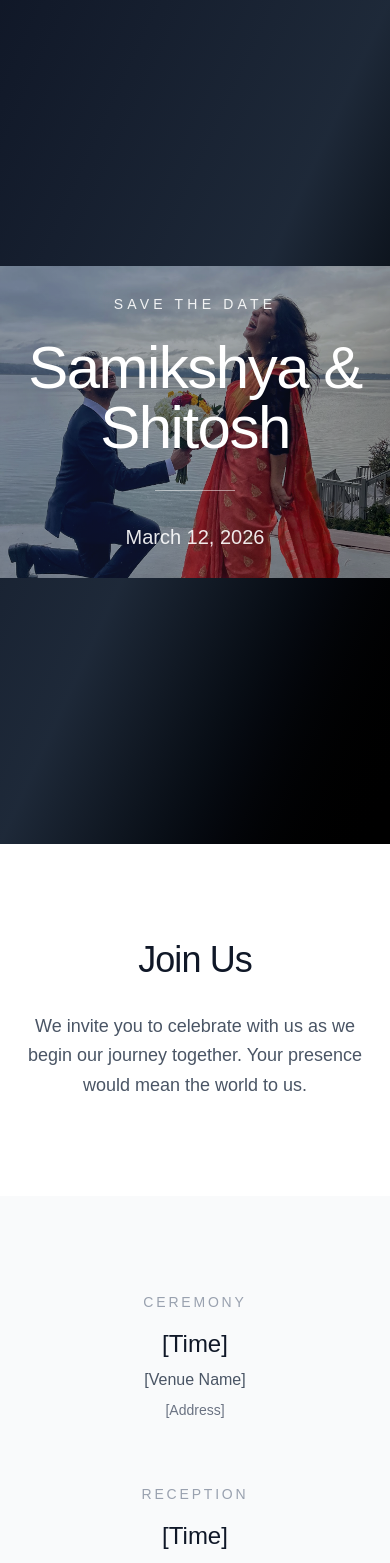
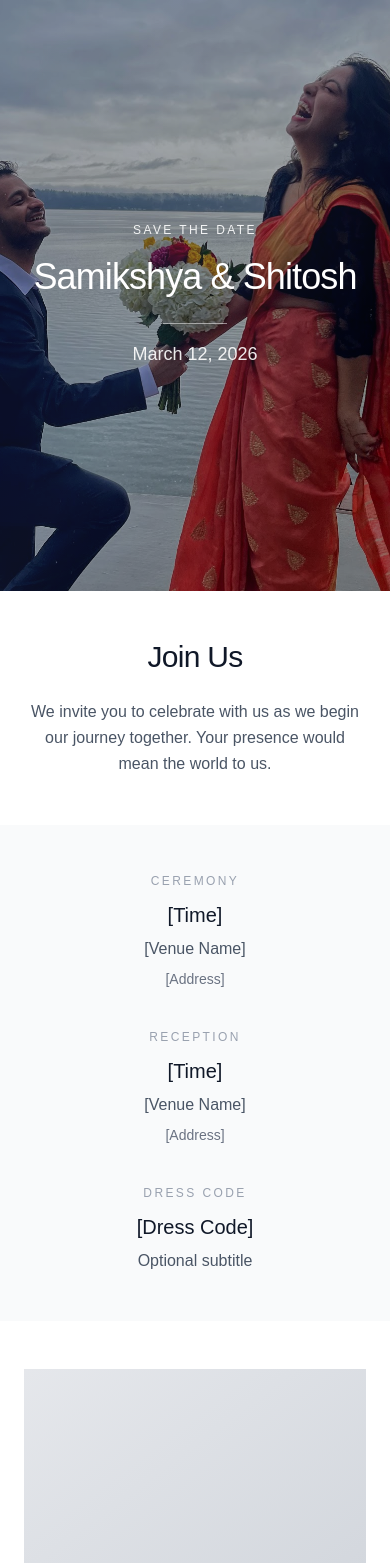
Before and after one commit to shitoshparajuli/invite, a Next.js app: page / in a window 390 px wide. Shown: the top 1563 px of the page. Built offline with nearby package versions, Linux system fonts and the light colour scheme.

Commit message:
mobile update

```diff
--- a/app/page.tsx
+++ b/app/page.tsx
@@ -5,27 +5,27 @@ export default function Home() {
   return (
     <div className="min-h-screen bg-white">
       {/* Hero Section with Photo */}
-      <section className="relative h-screen">
+      <section className="relative h-[70vh] md:h-screen">
         {/* Replace the gradient with your actual hero photo by uncommenting Image below */}
         <div className="absolute inset-0 bg-gradient-to-br from-gray-900 via-gray-800 to-black">
           <Image
             src="/main-photo.jpg"
             alt="Couple photo"
             fill
-            className="object-contain md:object-cover opacity-60"
+            className="object-cover object-center opacity-60"
             priority
           />
         </div>
-        <div className="relative h-full flex items-center justify-center text-center px-4">
+        <div className="relative h-full flex items-center justify-center text-center px-6">
           <div className="max-w-4xl">
-            <p className="text-white/90 text-sm md:text-base tracking-[0.3em] uppercase mb-6 font-light">
+            <p className="text-white/90 text-xs md:text-base tracking-[0.2em] md:tracking-[0.3em] uppercase mb-4 md:mb-6 font-light">
               Save the Date
             </p>
-            <h1 className="text-white text-6xl md:text-8xl mb-8 font-light tracking-tight">
+            <h1 className="text-white text-4xl md:text-6xl lg:text-8xl mb-6 md:mb-8 font-light tracking-tight leading-tight">
               Samikshya & Shitosh
             </h1>
-            <div className="w-20 h-px bg-white/50 mx-auto mb-8"></div>
-            <p className="text-white/90 text-xl md:text-2xl font-light">
+            <div className="w-16 md:w-20 h-px bg-white/50 mx-auto mb-4 md:mb-8"></div>
+            <p className="text-white/90 text-lg md:text-xl lg:text-2xl font-light">
               March 12, 2026
             </p>
           </div>
@@ -33,12 +33,12 @@ export default function Home() {
       </section>
 
       {/* Introduction Section */}
-      <section className="py-24 px-4">
+      <section className="py-12 md:py-24 px-6">
         <div className="max-w-3xl mx-auto text-center">
-          <h2 className="text-4xl md:text-5xl mb-8 font-light tracking-tight text-gray-900">
+          <h2 className="text-3xl md:text-4xl lg:text-5xl mb-6 md:mb-8 font-light tracking-tight text-gray-900">
             Join Us
           </h2>
-          <p className="text-lg md:text-xl text-gray-600 leading-relaxed font-light">
+          <p className="text-base md:text-lg lg:text-xl text-gray-600 leading-relaxed font-light">
             We invite you to celebrate with us as we begin our journey together.
             Your presence would mean the world to us.
           </p>
@@ -46,42 +46,42 @@ export default function Home() {
       </section>
 
       {/* Details Section */}
-      <section className="py-24 px-4 bg-gray-50">
+      <section className="py-12 md:py-24 px-6 bg-gray-50">
         <div className="max-w-5xl mx-auto">
-          <div className="grid md:grid-cols-3 gap-16 text-center">
+          <div className="grid md:grid-cols-3 gap-10 md:gap-16 text-center">
             <div>
-              <h3 className="text-sm tracking-[0.2em] uppercase text-gray-400 mb-4 font-medium">
+              <h3 className="text-xs md:text-sm tracking-[0.2em] uppercase text-gray-400 mb-3 md:mb-4 font-medium">
                 Ceremony
               </h3>
-              <p className="text-2xl text-gray-900 mb-2 font-light">[Time]</p>
-              <p className="text-gray-600">[Venue Name]</p>
+              <p className="text-xl md:text-2xl text-gray-900 mb-2 font-light">[Time]</p>
+              <p className="text-base md:text-lg text-gray-600">[Venue Name]</p>
               <p className="text-sm text-gray-500 mt-2">[Address]</p>
             </div>
             <div>
-              <h3 className="text-sm tracking-[0.2em] uppercase text-gray-400 mb-4 font-medium">
+              <h3 className="text-xs md:text-sm tracking-[0.2em] uppercase text-gray-400 mb-3 md:mb-4 font-medium">
                 Reception
               </h3>
-              <p className="text-2xl text-gray-900 mb-2 font-light">[Time]</p>
-              <p className="text-gray-600">[Venue Name]</p>
+              <p className="text-xl md:text-2xl text-gray-900 mb-2 font-light">[Time]</p>
+              <p className="text-base md:text-lg text-gray-600">[Venue Name]</p>
               <p className="text-sm text-gray-500 mt-2">[Address]</p>
             </div>
             <div>
-              <h3 className="text-sm tracking-[0.2em] uppercase text-gray-400 mb-4 font-medium">
+              <h3 className="text-xs md:text-sm tracking-[0.2em] uppercase text-gray-400 mb-3 md:mb-4 font-medium">
                 Dress Code
               </h3>
-              <p className="text-2xl text-gray-900 mb-2 font-light">[Dress Code]</p>
-              <p className="text-gray-600">Optional subtitle</p>
+              <p className="text-xl md:text-2xl text-gray-900 mb-2 font-light">[Dress Code]</p>
+              <p className="text-base md:text-lg text-gray-600">Optional subtitle</p>
             </div>
           </div>
         </div>
       </section>
 
       {/* Photo Gallery Section */}
-      <section className="py-24 px-4">
+      <section className="py-12 md:py-24 px-6">
         <div className="max-w-6xl mx-auto">
-          <div className="grid md:grid-cols-2 gap-4">
+          <div className="grid md:grid-cols-2 gap-3 md:gap-4">
             {/* Replace gradients with your actual photos */}
-            <div className="relative h-96 bg-gradient-to-br from-gray-200 to-gray-300">
+            <div className="relative h-64 md:h-96 bg-gradient-to-br from-gray-200 to-gray-300">
               {/* <Image
                 src="/photo-1.jpg"
                 alt="Photo 1"
@@ -89,7 +89,7 @@ export default function Home() {
                 className="object-cover"
               /> */}
             </div>
-            <div className="relative h-96 bg-gradient-to-br from-gray-300 to-gray-200">
+            <div className="relative h-64 md:h-96 bg-gradient-to-br from-gray-300 to-gray-200">
               {/* <Image
                 src="/photo-2.jpg"
                 alt="Photo 2"
@@ -102,11 +102,11 @@ export default function Home() {
       </section>
 
       {/* RSVP Section */}
-      <section className="py-24 px-4 bg-gray-900 text-white">
+      <section className="py-12 md:py-24 px-6 bg-gray-900 text-white">
         <div className="max-w-2xl mx-auto">
-          <div className="text-center mb-12">
-            <h2 className="text-4xl md:text-5xl mb-4 font-light tracking-tight">RSVP</h2>
-            <p className="text-gray-400 text-lg font-light">
+          <div className="text-center mb-8 md:mb-12">
+            <h2 className="text-3xl md:text-4xl lg:text-5xl mb-3 md:mb-4 font-light tracking-tight">RSVP</h2>
+            <p className="text-gray-400 text-base md:text-lg font-light">
               Kindly respond by [RSVP Date]
             </p>
           </div>
@@ -116,7 +116,7 @@ export default function Home() {
       </section>
 
       {/* Footer */}
-      <footer className="py-12 px-4 text-center bg-black text-gray-500 text-sm tracking-wider">
+      <footer className="py-8 md:py-12 px-6 text-center bg-black text-gray-500 text-xs md:text-sm tracking-wider">
         <p>We look forward to celebrating with you</p>
       </footer>
     </div>
```
